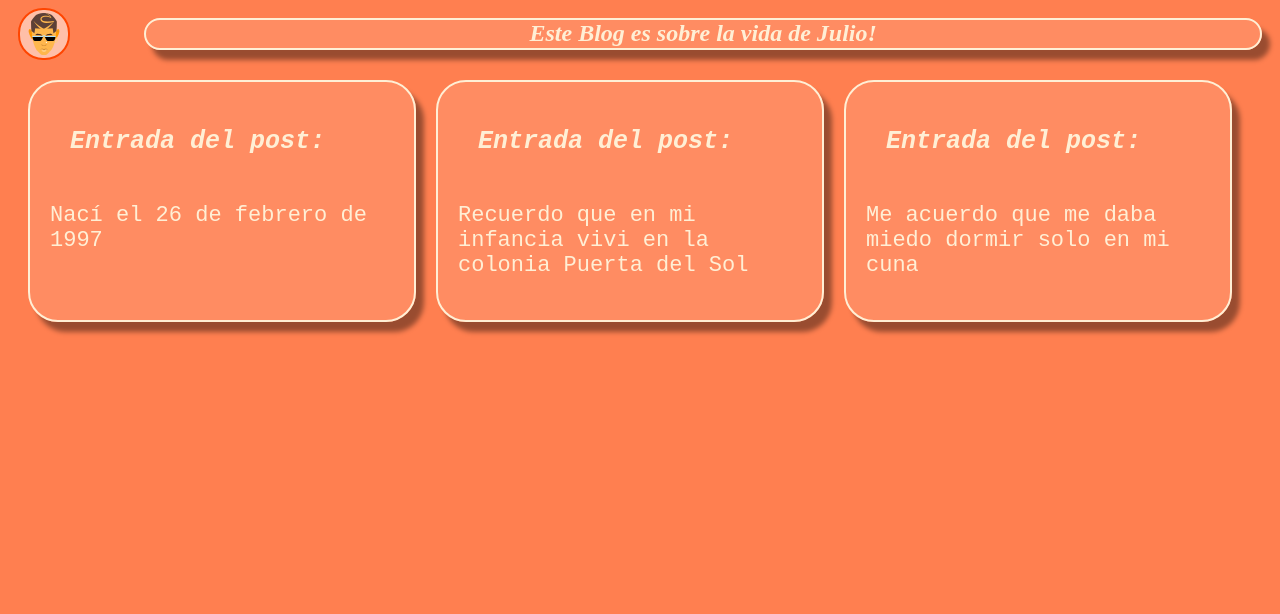
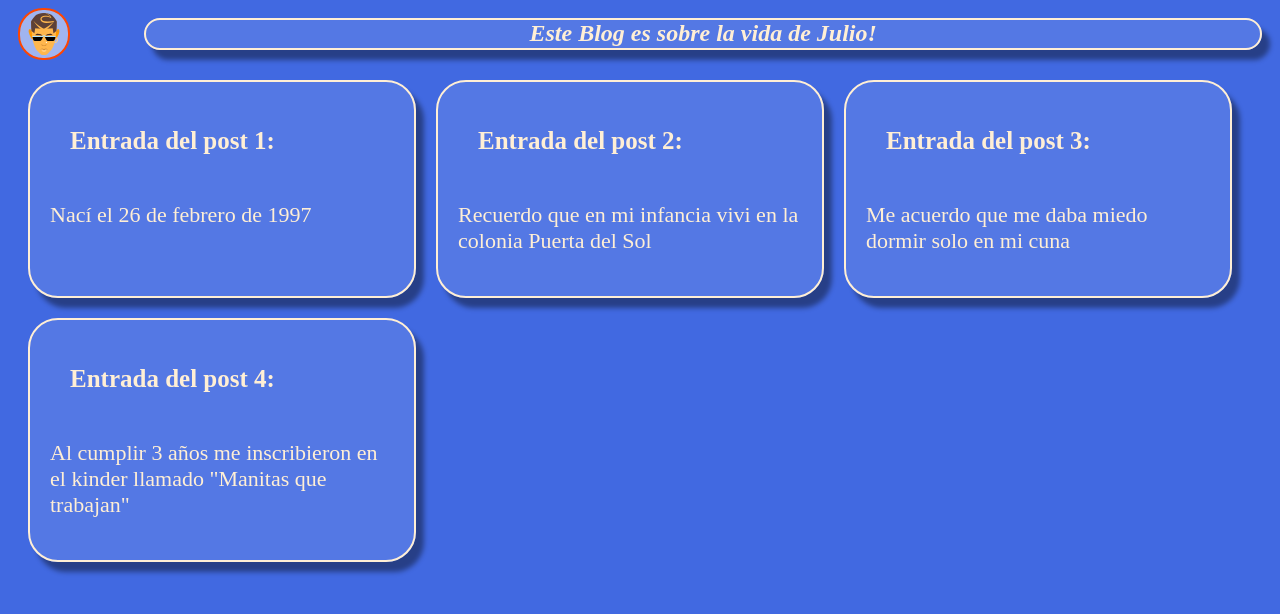
Before and after one commit to juliol1/curso-github, a website: page src/html/index.html in a window 1280 px wide. Drawn offline with Linux system fonts and the light colour scheme.

Commit message:
cambie el color del background y agregue una nueva entrada al post

```diff
--- a/src/css/styles.css
+++ b/src/css/styles.css
@@ -1,5 +1,5 @@
 .header {
-    background-color: coral;
+    background-color:royalblue;
     color: papayawhip;
 }
 
@@ -23,6 +23,7 @@
     font-style: italic;
     font-weight: bold;
     text-align: center;
+    font-family: 'sans-serif';
     margin: 10px;
     background-color: rgba(255,255,255,0.1);
     border: 2px solid papayawhip;
@@ -33,7 +34,7 @@
 }
 
 body {
-    background-color: coral;
+    background-color: royalblue;
 }
 
 .post {
@@ -48,11 +49,12 @@ body {
     align-items: flex-start;
     justify-content: flex-start;
     margin-right: 20px;
+    margin-bottom: 20px;
     padding: 20px;
     border: 2px solid papayawhip;
     border-radius: 30px;
     background-color: rgba(255,255,255,0.1);
-    font-family: 'Courier New';
+    font-family: 'sans-serif';
     -webkit-box-shadow: 8px 10px 5px 0px rgba(0,0,0,0.4);
     -moz-box-shadow: 8px 10px 5px 0px rgba(0,0,0,0.4);
     box-shadow: 8px 10px 5px 0px rgba(0,0,0,0.4);
@@ -62,7 +64,6 @@ body {
 .post__title {
     padding-left: 20px;
     color: papayawhip;
-    font-style: italic;
     font-weight: bold;
     font-size: 25px;
 }
--- a/src/html/index.html
+++ b/src/html/index.html
@@ -20,7 +20,7 @@
         <section class="post__container">
             <div>
                 <h3 class="post__title">
-                    Entrada del post:
+                    Entrada del post 1:
                 </h3>
             </div>
             <p class="post__container--par">Nací el 26 de febrero de 1997</p>
@@ -29,7 +29,7 @@
         <section class="post__container">
             <div>
                 <h3 class="post__title">
-                    Entrada del post:
+                    Entrada del post 2:
                 </h3>
             </div>
             <p class="post__container--par">Recuerdo que en mi infancia vivi en la colonia Puerta del Sol</p>
@@ -38,11 +38,20 @@
         <section class="post__container">
             <div>
                 <h3 class="post__title">
-                    Entrada del post:
+                    Entrada del post 3:
                 </h3>
             </div>
             <p class="post__container--par">Me acuerdo que me daba miedo dormir solo en mi cuna</p>
         </section>
+
+        <section class="post__container">
+            <div>
+                <h3 class="post__title">
+                    Entrada del post 4:
+                </h3>
+            </div>
+            <p class="post__container--par">Al cumplir 3 años me inscribieron en el kinder llamado "Manitas que trabajan"</p>
+        </section>
     </section>
 </body>
 </html>
```
